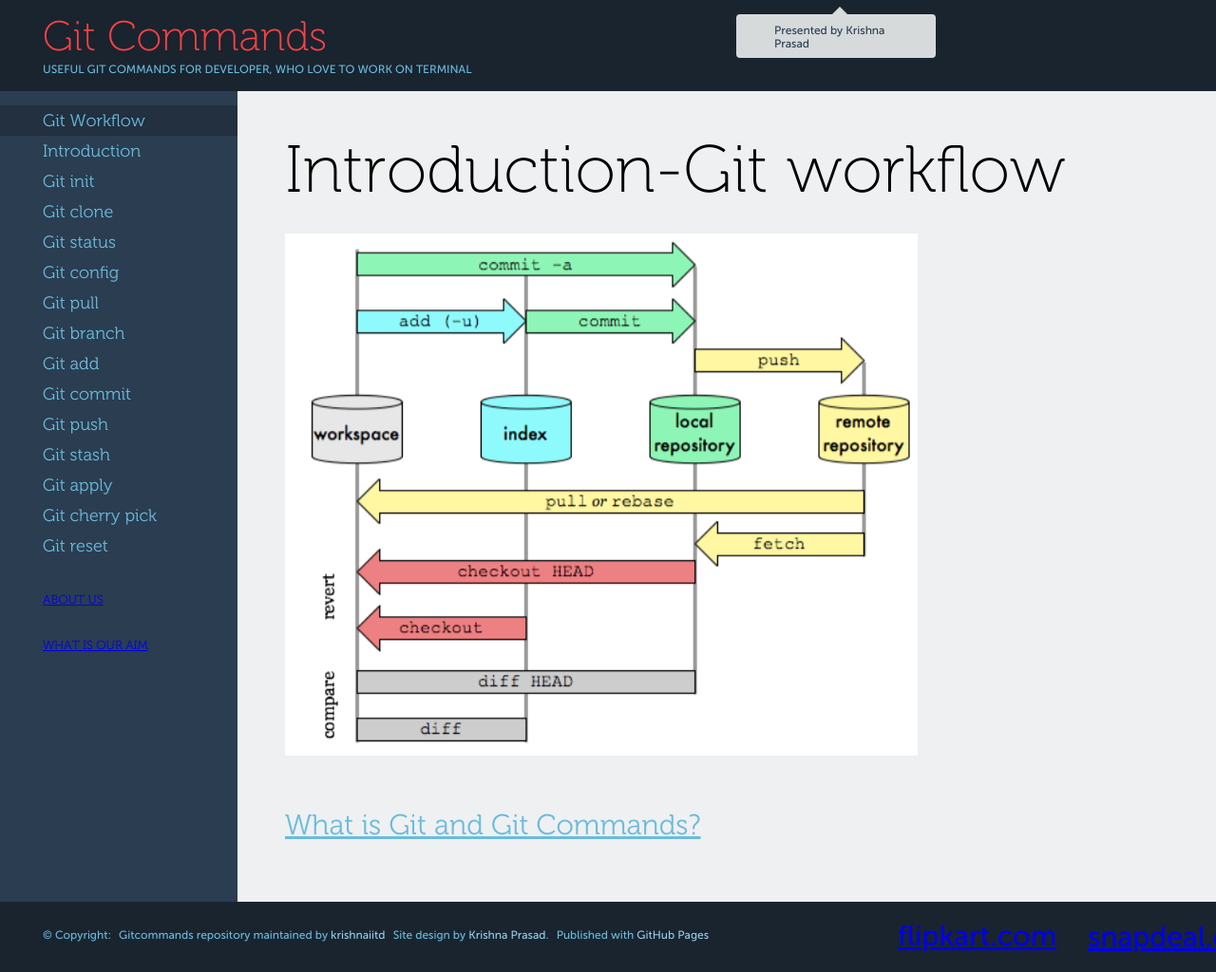
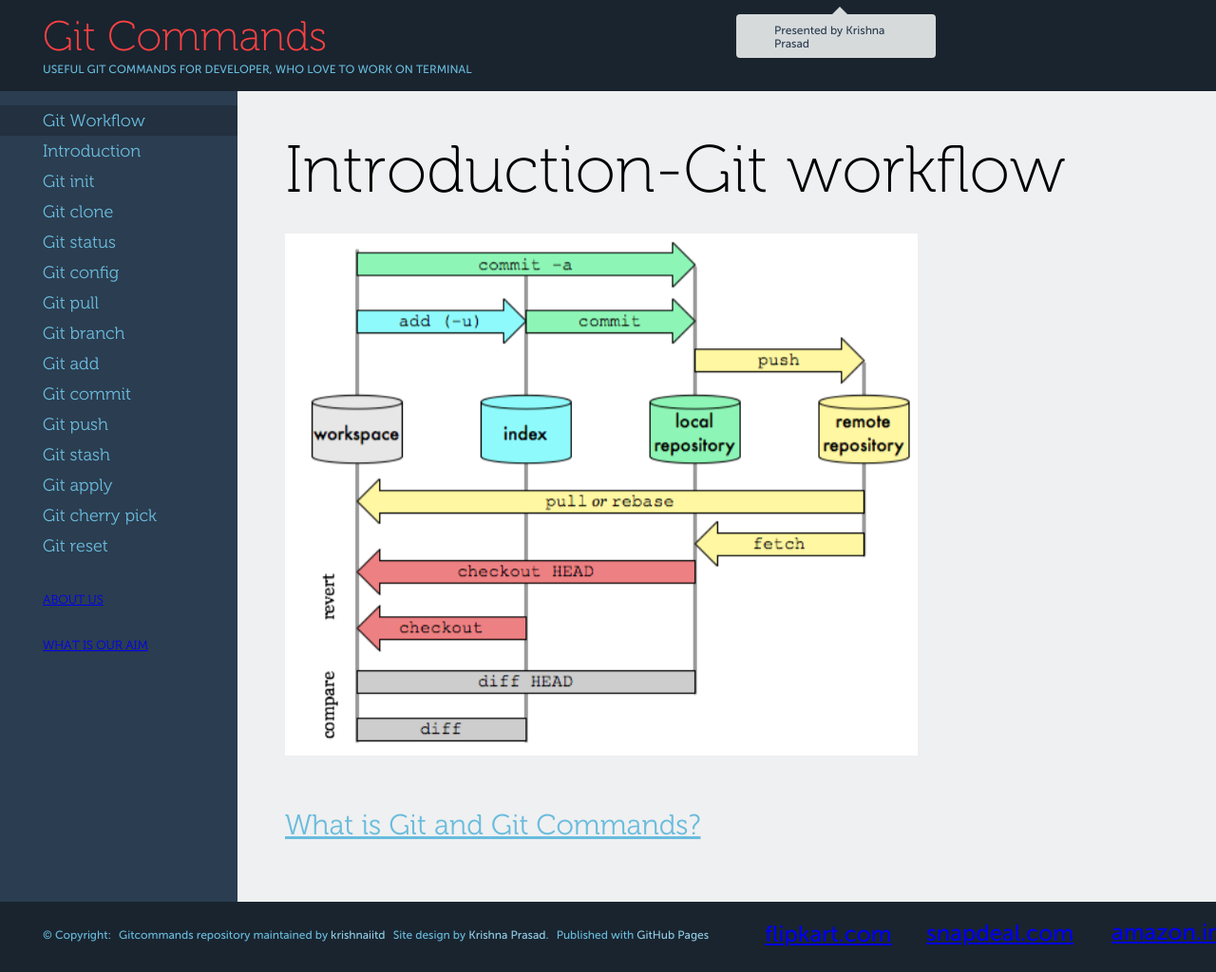
Before and after one commit to krishnaiitd/gitcommands, a Jekyll site: the page built from index.html, in a window 1280 px wide. Shown: the whole page at 95% size. Built offline with Jekyll 4.4.1, drawn with Linux system fonts in a browser that asks for light colours; comment, search, counter and statistics services are not loaded.

Commit message:
improve the css

```diff
--- a/css/custom.css
+++ b/css/custom.css
@@ -1,19 +1,19 @@
 .flipkart {
   margin-right:700px;
-  margin-left:900px;
-  margin-top:-20px;
-  font-size: 250%;
+  margin-left:760px;
+  margin-top:-22px;
+  font-size: 200%;
 }
 
 .snapdeal {
   margin-right:700px;
-  margin-left:1100px;
-  margin-top:-20px;
-  font-size: 250%;
+  margin-left:930px;
+  margin-top:-22px;
+  font-size: 200%;
 }
 .amazon {
   margin-right:700px;
-  margin-left:1350px;
-  margin-top:-20px;
-  font-size: 250%;
+  margin-left:1125px;
+  margin-top:-22px;
+  font-size: 200%;
 }
```
